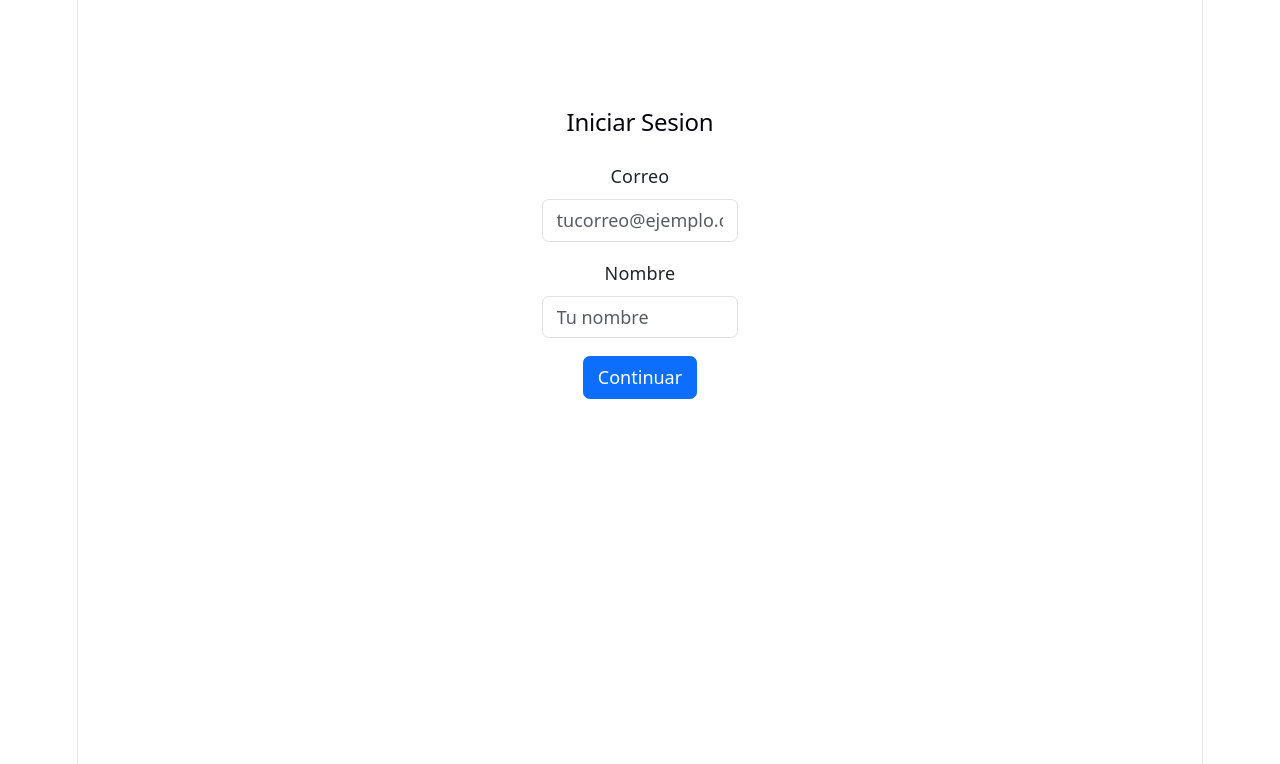
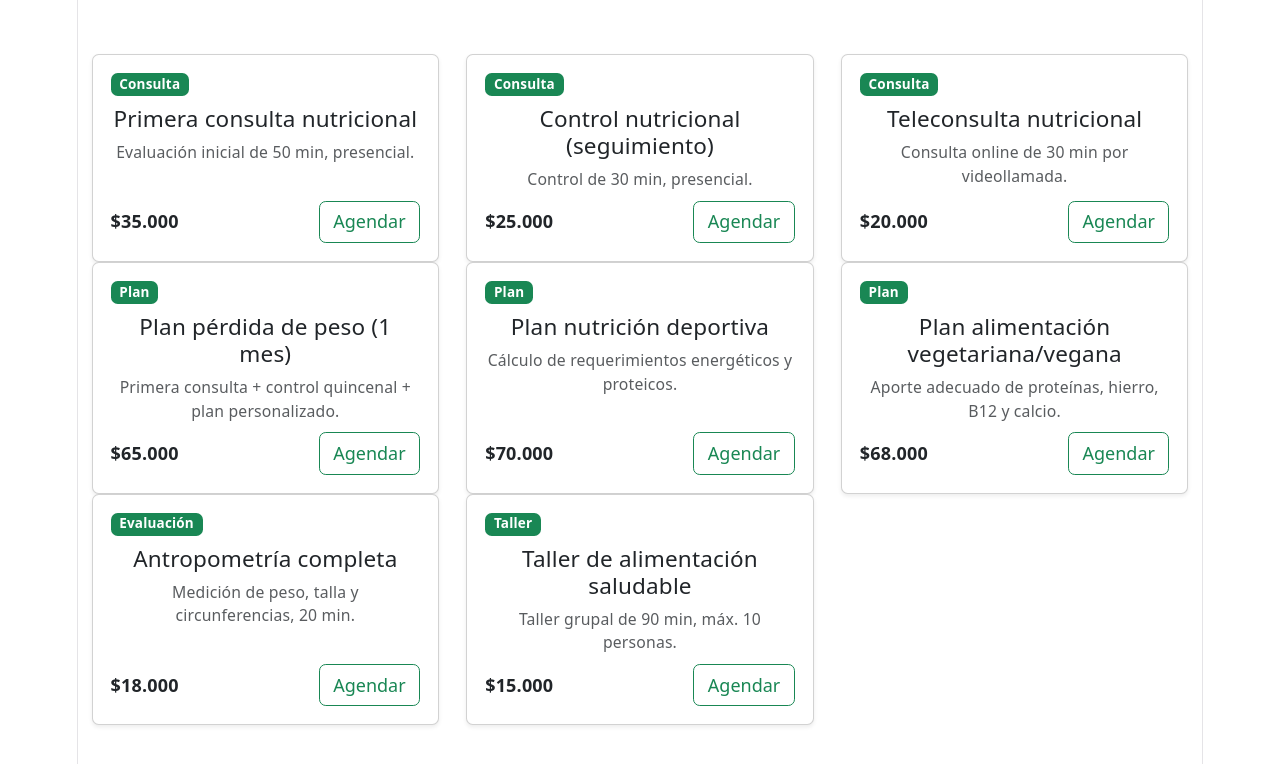
Before and after one commit to JordanaCharlotte/Clinica, a React (Vite) app: page /catalogo in a window 1280 px wide. Shown: the top 764 px of the page. Built offline with nearby package versions, Linux system fonts and the light colour scheme.

Commit message:
Agrega texto descriptivo en pagina Inicio, Se agregan props a la tarjeta en pagina Catalogo, Corrección en LoginTemplate y app.jsx

```diff
--- a/src/App.jsx
+++ b/src/App.jsx
@@ -1,7 +1,17 @@
-import Inicio from './pages/Inicio'
+import { BrowserRouter, Routes, Route } from 'react-router-dom';
+import Inicio from './pages/Inicio';
+import Catalogo from './pages/Catalogo';
+import servicios from './data/servicios';
 
 function App() {
-  return <Inicio />
+  return (
+    <BrowserRouter>
+      <Routes>
+        <Route path="/" element={<Inicio />} />
+        <Route path="/catalogo" element={<Catalogo servicios={servicios} />} />
+      </Routes>
+    </BrowserRouter>
+  );
 }
 
 export default App;
--- a/src/components/templates/LoginTemplate.jsx
+++ b/src/components/templates/LoginTemplate.jsx
@@ -1,17 +1,9 @@
-import Container from 'react-bootstrap/Container';
-import Row from 'react-bootstrap/Row';
-import Col from 'react-bootstrap/Col';
-
 function LoginTemplate(props) {
     return (
-        <Container>
-            <Row className="justify-content-center mt-5">
-                <Col xs={12} md={8} lg={5}>
-                    <h2 className="mb-4 text-center"> Iniciar Sesion</h2>
-                    {props.children}
-                </Col>
-            </Row>
-        </Container>
+        <>
+            <h2 className="mb-4 text-center">Iniciar Sesion</h2>
+            {props.children}
+        </>
     );
 }
 
--- a/src/pages/Catalogo.jsx
+++ b/src/pages/Catalogo.jsx
@@ -1,4 +1,5 @@
 import { Container, Row, Col } from "react-bootstrap";
+import TarjetaCatalogo from "../components/molecules/TarjetaCatalogo";
 
 function Catalogo(props) {
   //Crear aquí la función alAgendar(nombre)
@@ -11,13 +12,18 @@ function Catalogo(props) {
         {props.servicios && props.servicios.map((s) => (
           <Col key={s.id} sm={12} md={4}>
             {/*Cambiar este div feo por su componente <Tarjeta> */}
-            {/*Pasarle a la Tarjeta los props (nombre, especie, onSeguir) */}
-            <div className="border p-2 mb-3">
-              <p>{s.nombre}</p>
-            </div>
+            <TarjetaCatalogo
+              categoria={s.categoria}
+              nombre={s.nombre}
+              descripcion={s.descripcion}
+              precio={s.precio}
+              onAgendar={() => console.log(s.nombre)}
+            />
           </Col>
         ))}
       </Row>
     </Container>
   );
 }
+
+export default Catalogo;
--- a/src/pages/Inicio.jsx
+++ b/src/pages/Inicio.jsx
@@ -8,7 +8,21 @@ function Inicio() {
       <Row className="justify-content-center">
         <Col md={6}>
           {/*Agregar un título de bienvenida aquí */}
+          <h2
+            className="text-center mb-3"
+            style={{ color: "var(--text-h)", fontWeight: "bold" }}
+          >
+            Bienvenido a <span style={{ color: "var(--accent)" }}>NutriVida</span>
+          </h2>
+
           {/*Agregar textos descriptivos o cambiar los colores/sombras */}
+          <p
+            className="text-center mb-4"
+            style={{ color: "var(--text)" }}
+          >
+            Inicia sesión para agendar tus consultas, dar seguimiento a tu bienestar
+            y acceder a nuestros servicios personalizados de nutrición.
+          </p>
 
           <LoginTemplate>
             <LoginForm />
```
